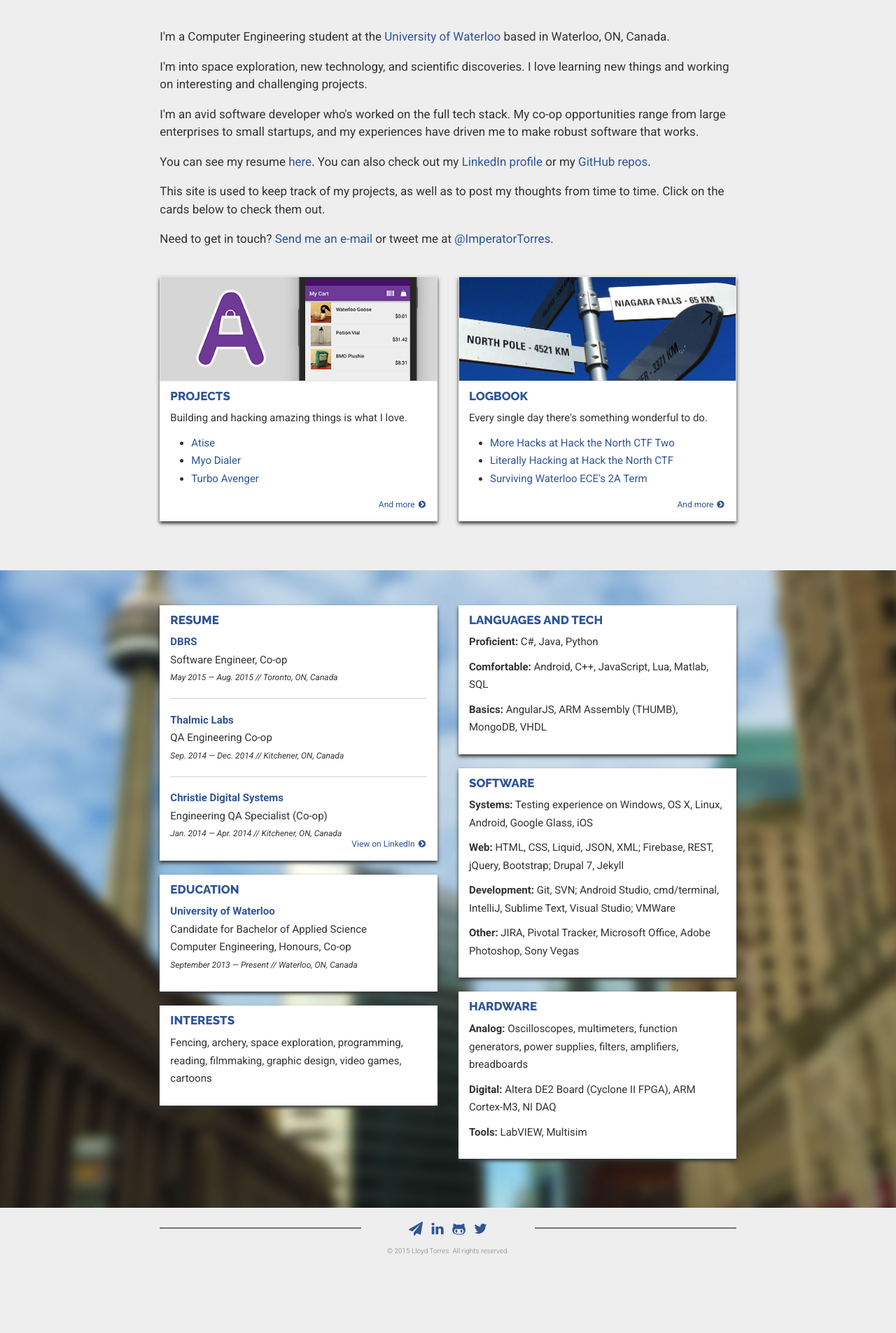
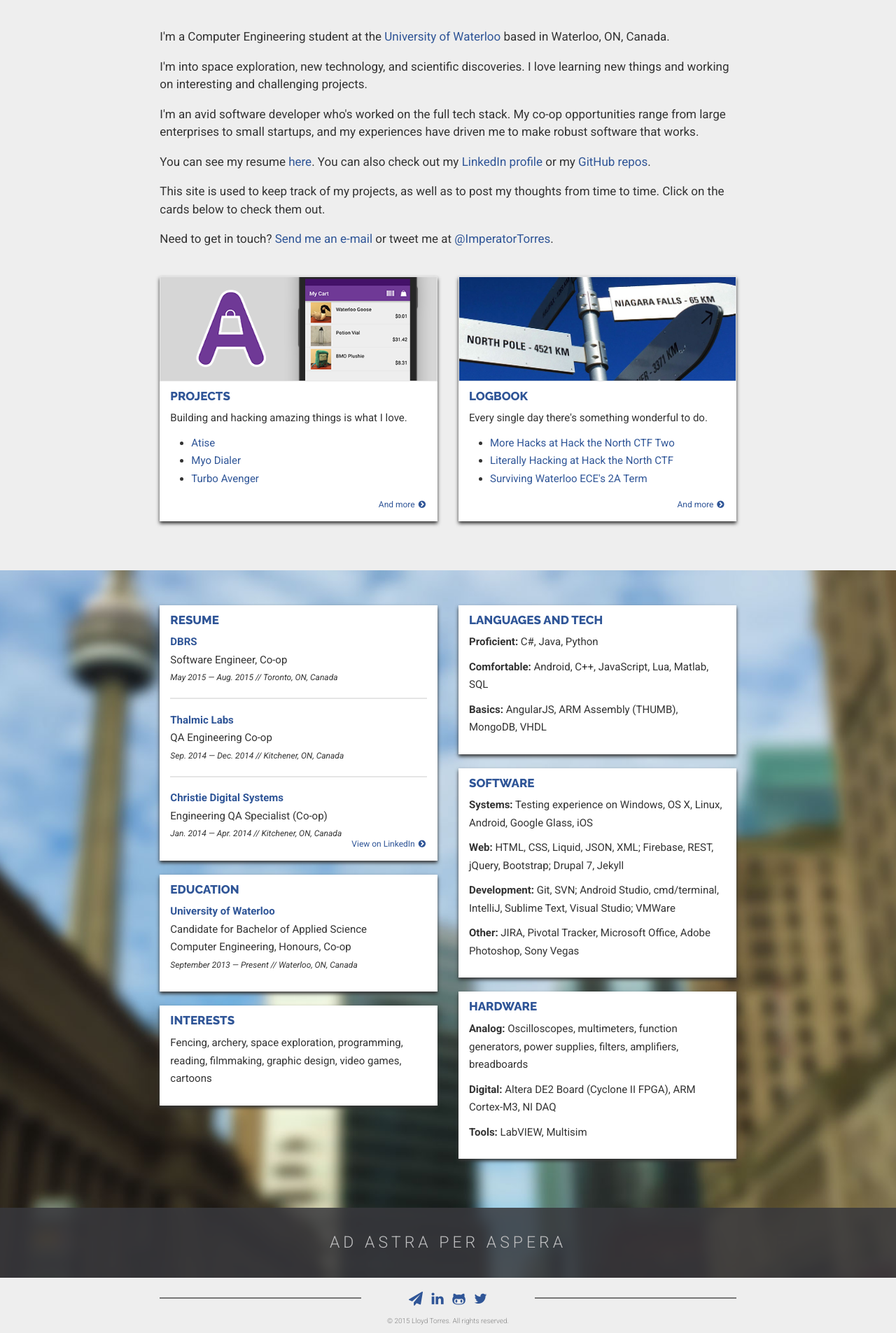
Before and after one commit to lloydtorres/lloydtorres.github.io, a Jekyll site: the page built from index.html, in a window 1280 px wide. Shown: the part 998-2903 px from the top of the page at 70% size. Built offline with Jekyll 4.4.1, drawn with Linux system fonts in a browser that asks for light colours; nearby versions of some CDN libraries; before the commit the page ends 2803 px from its top, so only the background shows below that.

Commit message:
Add quote to index

```diff
--- a/_sass/_layout.scss
+++ b/_sass/_layout.scss
@@ -387,6 +387,41 @@
 
 .white-background {
     background: white !important;
+}
+
+.main-quote {
+    position: static !important;
+    background-color: rgba(56, 56, 61, 0.85);
+    height: 100px;
+    width: 100%
+}
+
+.main-quote-container {
+    position: relative;
+    height: 100px;
+    width: 100%
+}
+
+.main-quote-holder {
+    position: absolute;
+    top: 50%;
+    left: 50%;
+    -webkit-transform: translate(-50%,-50%);
+    -moz-transform: translate(-50%,-50%);
+    -o-transform: translate(-50%,-50%);
+    transform: translate(-50%,-50%);
+    font-family: 'Roboto', sans-serif;
+    font-size: 23px;
+    font-weight: lighter;
+    text-transform: uppercase;
+    letter-spacing: 5px;
+    margin-right: -5px;
+    color: #BEBEBF;
+    text-align: center;
+
+    @include media-query($on-mobile) {
+        font-size: 17px;
+    }
 }
 
 /**
--- a/index.html
+++ b/index.html
@@ -250,6 +250,10 @@
                 </div>
 
             </div><!-- /container -->
+
+            <div class="main-quote generic-container">
+                <div class="main-quote-container"><div class="main-quote-holder">ad astra per aspera</div></div>
+            </div>
         </div>
 
         {% include footer.html %}
```
